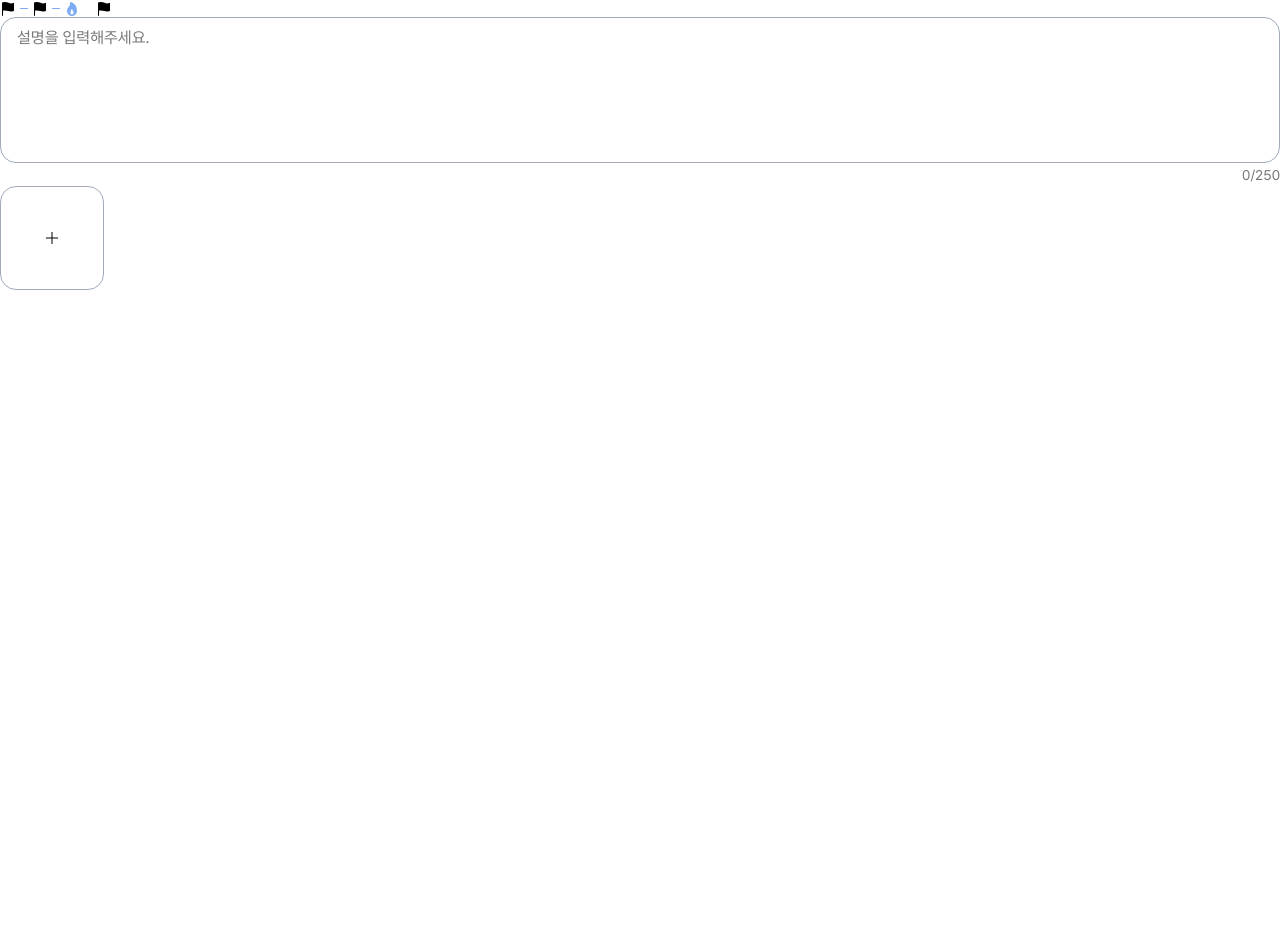
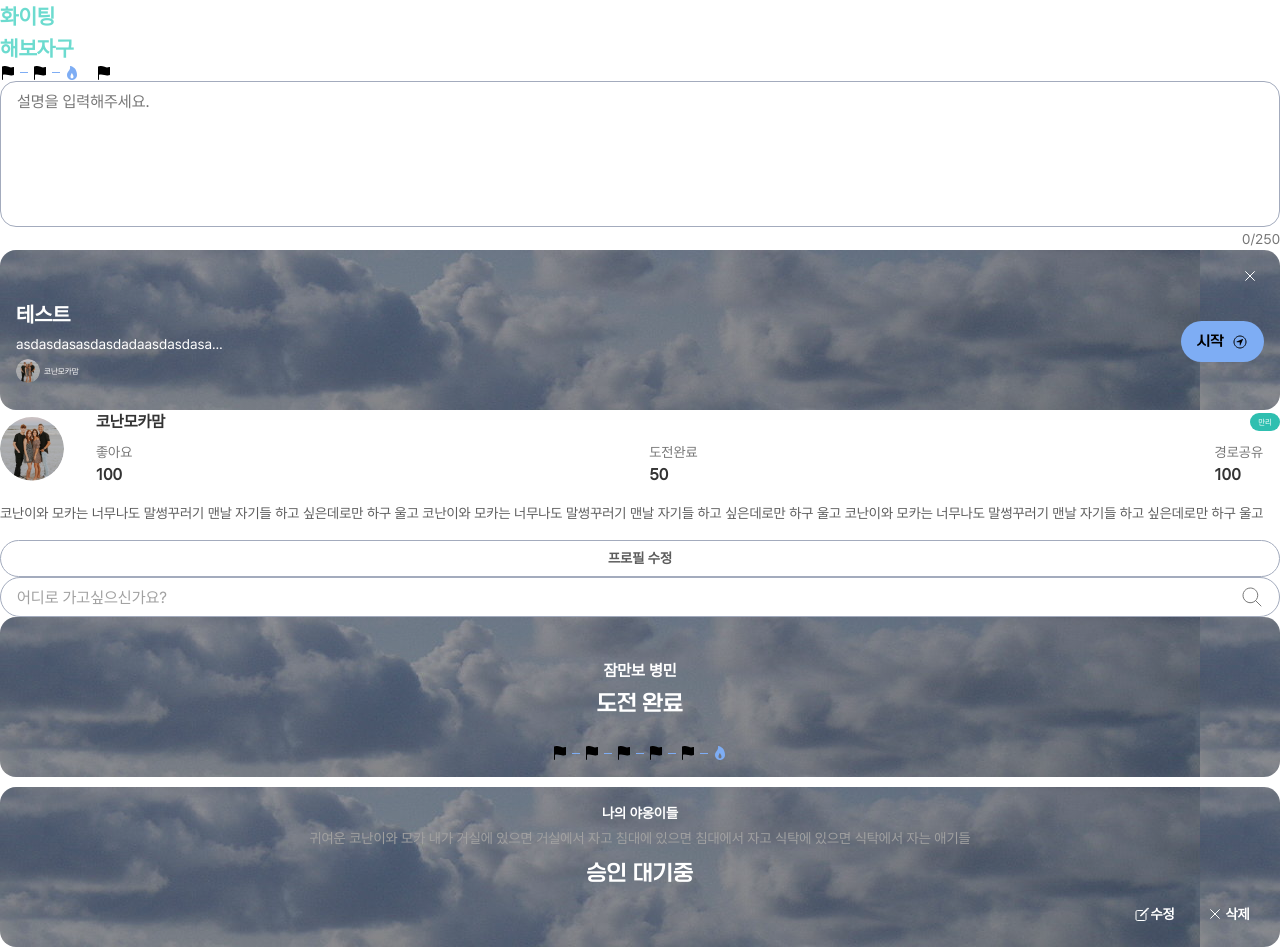
Before and after one commit to TEAM-LAGOON/THE_MANLI_FRONT, a Next.js app: page / in a window 1280 px wide. Shown: the part 173-1120 px from the top of the page. Before the commit the page ends 800 px from the top, so only its background shows below. Built offline with nearby package versions, Linux system fonts and the light colour scheme.

Commit message:
feat: MyListCard

```diff
--- a/public/svgs/index.ts
+++ b/public/svgs/index.ts
@@ -11,6 +11,7 @@ import swap from './swap.svg';
 import thumb_down_outline from './thumb_down_outline.svg';
 import flag from './flag.svg';
 import thumb_up_outline from './thumb_up_outline.svg';
+import create from './create.svg';
 
 export {
   camera,
@@ -26,4 +27,5 @@ export {
   swap,
   thumb_down_outline,
   thumb_up_outline,
+  create,
 };
--- /dev/null
+++ b/src/components/Modules/MyListCard/MyListCard.tsx
@@ -0,0 +1,98 @@
+import { MyListCardPropsType } from './MyListCard.types';
+import styled from '@emotion/styled';
+import { Button, Icon, Text } from '../../Atoms';
+
+const MyListCard: React.FC<MyListCardPropsType> = ({ ...props }) => {
+  return (
+    <MyListCardContainer thumbnail={props.thumbnail}>
+      <div className="inner">
+        <div className="list-info cursor-pointer" onClick={() => props.onMoveDetail}>
+          <Text value={props.title} type="semibold-s" color="var(--white)" />
+          <Text
+            value={props.description}
+            type="regular-s description"
+            color="var(--text-200)"
+          />
+          <p className="status">
+            {props.status === 'PENDING'
+              ? '승인 대기중'
+              : props.status === 'APPROVE'
+              ? '승인 완료'
+              : '승인 거절'}
+          </p>
+        </div>
+        <div className="btn-contents">
+          {props.status !== 'APPROVE' && (
+            <Button
+              onAction={() => props.onEditRoot}
+              bg="none"
+              hoverBg="rgba(255, 255, 255, 0.2);"
+              radius="1.5rem"
+            >
+              <Icon name="create" />
+              <Text value="수정" type="semibold-s" color="var(--white)" />
+            </Button>
+          )}
+          {props.status !== 'APPROVE' && (
+            <Button
+              onAction={() => props.onEditRoot}
+              bg="none"
+              hoverBg="rgba(255, 255, 255, 0.2);"
+              radius="1.5rem"
+            >
+              <Icon name="close" />
+              <Text value="삭제" type="semibold-s" color="var(--white)" />
+            </Button>
+          )}
+        </div>
+      </div>
+    </MyListCardContainer>
+  );
+};
+
+const MyListCardContainer = styled.div<{ thumbnail: string }>`
+  width: 100%;
+  height: 20rem;
+  padding: 2rem;
+  box-sizing: border-box;
+  background: linear-gradient(0deg, rgba(0, 0, 0, 0.33), rgba(0, 0, 0, 0.33)),
+    url(${props => props.thumbnail}), var(--white);
+  border-radius: 2rem;
+
+  & .inner {
+    & .description {
+      margin: 0.5rem 0 1rem;
+    }
+    & .status {
+      margin-bottom: 1.0625rem;
+      text-align: center;
+      font-family: 'ONE-Mobile-Title';
+      font-style: normal;
+      font-weight: 400;
+      font-size: 2.66625rem;
+      line-height: 1.5;
+      color: var(--white);
+    }
+
+    & .btn-contents {
+      display: flex;
+      justify-content: end;
+      button {
+        display: flex;
+        align-items: center;
+        width: 9.125rem;
+        height: 4.125rem;
+        path {
+          stroke: var(--white);
+        }
+      }
+    }
+  }
+
+  div {
+    white-space: nowrap;
+    overflow: hidden;
+    text-overflow: ellipsis;
+  }
+`;
+export default MyListCard;
--- /dev/null
+++ b/src/components/Modules/MyListCard/index.ts
@@ -0,0 +1,2 @@
+export { default } from './MyListCard';
+export type { MyListCardPropsType } from './MyListCard.types';
--- a/src/components/Modules/index.ts
+++ b/src/components/Modules/index.ts
@@ -4,3 +4,4 @@ export { default as ChallengeCard } from './ChallengeCard';
 export { default as Profile } from './Profile';
 export { default as SearchInput } from './SearchInput';
 export { default as Navbar } from './Navbar';
+export { default as MyListCard } from './MyListCard';
--- a/src/components/index.ts
+++ b/src/components/index.ts
@@ -22,4 +22,5 @@ export {
   SearchInput,
   Navbar,
   ChallengeCard,
+  MyListCard,
 } from './Modules';
--- a/src/pages/index.tsx
+++ b/src/pages/index.tsx
@@ -8,13 +8,20 @@ import {
   Text,
   CourseStepper,
   TextArea,
-  MulitPhotoUpload,
+  FavoriteCard,
+  Profile,
+  SearchInput,
+  Navbar,
+  ChallengeCard,
+  MyListCard,
 } from '../components';
+
 import useMulitiImage from '../hooks/useMulitiImage';
 
 const props = {
   children: '만리',
 };
+
 const Home: NextPage = () => {
   const [value, setValue] = useState('');
   const onChangeValue = (e: React.ChangeEvent<HTMLTextAreaElement>) => {
@@ -24,6 +31,8 @@ const Home: NextPage = () => {
 
   console.log(value);
   return (
+    <>
+      <Navbar />
       <Container>
         <div>dd</div>
         <Chip {...props} />
@@ -37,12 +46,43 @@ const Home: NextPage = () => {
         ></Text>
         <CourseStepper count={4} current={3} />
         <TextArea value={value} onChangeEvent={e => onChangeValue(e)}></TextArea>
-      <MulitPhotoUpload
-        imgList={imgList}
-        onImgPlus={onImgPlus}
-        onDeleteImg={onDeleteImg}
+        <FavoriteCard
+          id={1}
+          thumbnail="/images/bg.jpeg"
+          title="테스트"
+          description="asdasdasasdasdadaasdasdasasdasdadasasdasdasasdasdadasasdasdasasdasdadass"
+          profileImg="/images/avatar.png"
+          nickname="코난모카맘"
+          onCancle={() => console.log('test')}
+        />
+        <Profile
+          onMoveEditPage={() => console.log('e')}
+          nickname="코난모카맘"
+          profileSrc="/images/avatar.png"
+          rank="만리"
+          likeCount={100}
+          challengeCount={50}
+          shareCount={100}
+          description="코난이와 모카는 너무나도 말썽꾸러기 맨날 자기들 하고 싶은데로만 하구 울고 코난이와 모카는 너무나도 말썽꾸러기 맨날 자기들 하고 싶은데로만 하구 울고 코난이와 모카는 너무나도 말썽꾸러기 맨날 자기들 하고 싶은데로만 하구 울고 "
+        />
+        <SearchInput />
+        <ChallengeCard
+          id={1}
+          thumbnail="/images/bg.jpeg"
+          title="잠만보 병민"
+          count={6}
+          current={6}
+        />
+        <br />
+        <MyListCard
+          id={1}
+          thumbnail="/images/bg.jpeg"
+          title="나의 야옹이들"
+          description="귀여운 코난이와 모카 내가 거실에 있으면 거실에서 자고 침대에 있으면 침대에서 자고 식탁에 있으면 식탁에서 자는 애기들"
+          status="PENDING"
         />
       </Container>
+    </>
   );
 };
 
```
Also changed, not shown: src/components/Modules/MyListCard/MyListCard.types.ts (added, +10 -0 lines), public/svgs/create.svg (added). Lines whose indentation alone changed are shown as unchanged.
